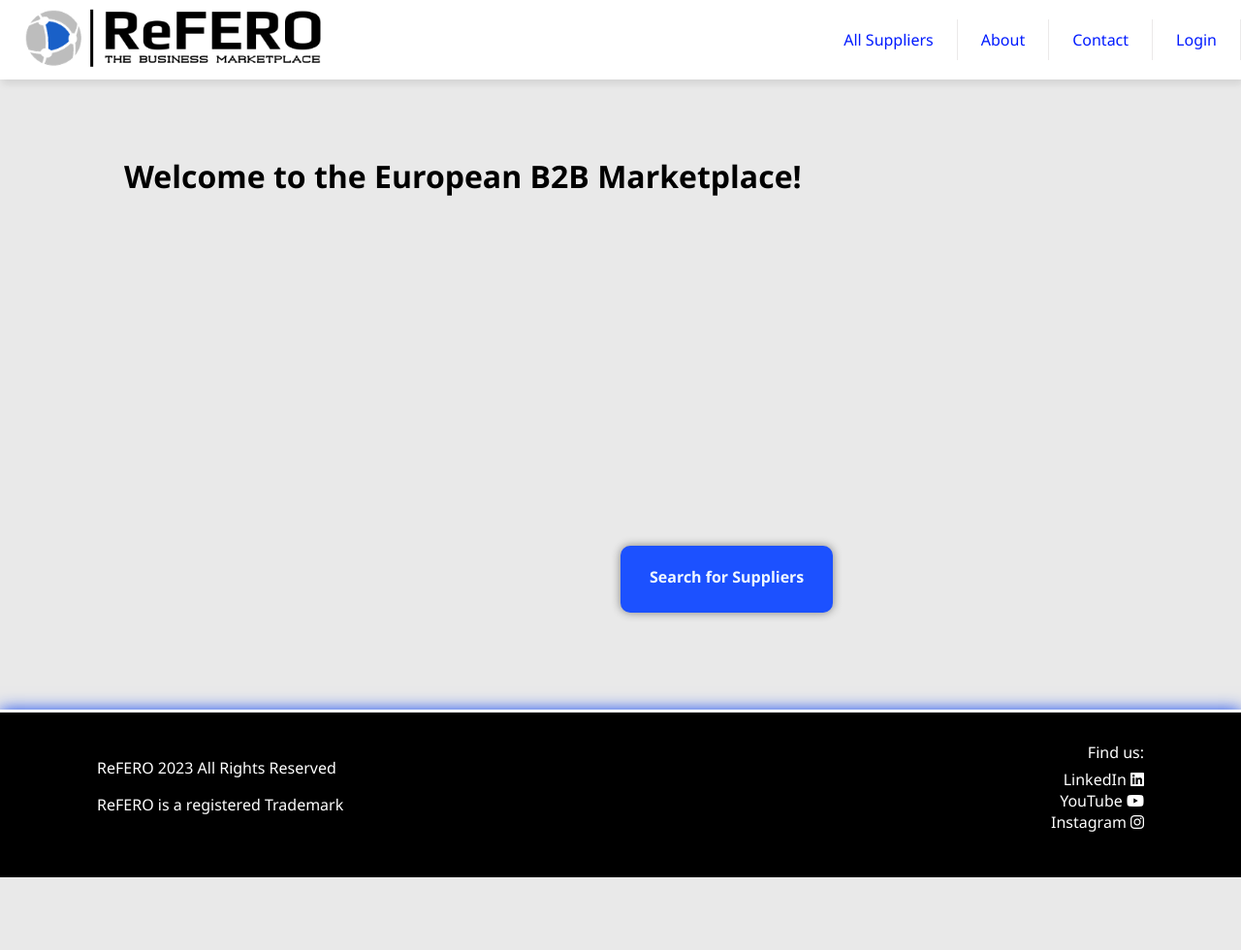
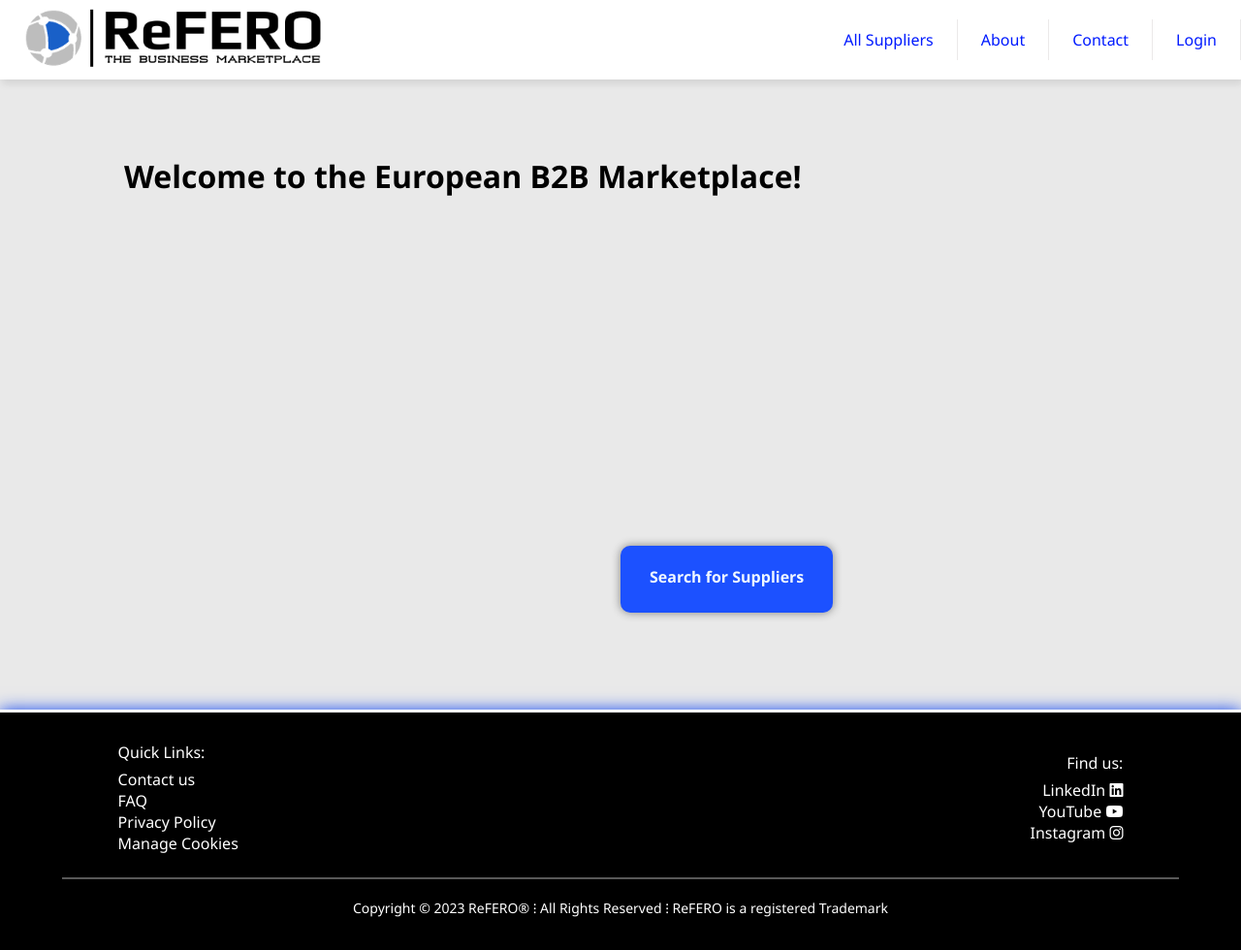
Before and after one commit to referomp/referomp.github.io, a plain HTML site: page index.html in a window 1280 px wide. Shown: the whole page at 97% size. Before the commit the page ends 905 px from the top, so only its background shows below. Drawn offline with nearby package versions, Linux system fonts and the light colour scheme.

Commit message:
upload01/10

```diff
--- a/index.html
+++ b/index.html
@@ -48,11 +48,17 @@
 <!-- Footer -->
 
     <footer>
-        <div class="trademark">
-            <p>ReFERO 2023 All Rights Reserved</p>
-            ReFERO is a registered Trademark
+        <div class="footerflex">
+            <div class="quicklinks">
+                Quick Links:
+                <ul>
+                    <li><a href="">Contact us</a></li>
+                    <li><a href="">FAQ</a></li>
+                    <li><a href="">Privacy Policy</a></li>
+                    <li><a href="">Manage Cookies</a></li>
+                </ul>
             </div>
-        <div class="links">
+            <div class="socialmedia">
                 Find us:
                 <ul>
                     <li><a href="https://www.linkedin.com/in/prodromos-theodoridis/" target="_blank">LinkedIn <i class="fa-brands fa-linkedin"></i></a></li>
@@ -60,6 +66,13 @@
                     <li><a href="https://www.instagram.com/" target="_blank">Instagram <i class="fa-brands fa-instagram"></i></a></li>
                 </ul>
             </div>
+        </div>
+        <div>
+            <hr>
+        </div>
+        <div class="trademark">
+            <p>Copyright &copy; 2023 ReFERO&reg; &#8285; All Rights Reserved &#8285; ReFERO is a registered Trademark</p>
+        </div>
     </footer>
 
 </body>
--- a/style.css
+++ b/style.css
@@ -78,34 +78,79 @@ html body {
 footer {
     background-color: black;
     color: white;
-    padding: 30px 100px 30px 100px;
+    text-align: center;
+    padding: 30px 5% 20px 5%;
     margin-top: 100px;
-    display: flex;
-    flex-direction: row;
-    justify-content: space-between;
     box-shadow: 0px 0px 16px rgb(22, 73, 240);
     border-top: 3px solid white;
 }
 
+footer .trademark {
+    margin-top: 20px;
+    font-size: 14px;
+}
+
+.footerflex {
+    display: flex;
+    flex-direction: row;
+    flex-wrap: wrap;
+    justify-content: space-between;
+    align-items: center;
+}
+
+footer hr{
+    border: 1px solid rgb(88, 88, 88);
+}
+
+
 /* Footer Links */
 
-.links {
+    /* Social Media */
+
+.socialmedia {
+    width: auto;
     text-align: right;
     margin: 0px;
+    padding-right: 5%;
 }
 
-.links ul{
+.socialmedia ul{
     list-style: none;
     text-align: right;
     margin-top: 6px;
 }
-
-.links a{
+.socialmedia a{
     color: white;
     text-decoration: none;
 }
 
-.links a:hover{
+.socialmedia a:hover{
     color: rgb(52, 118, 218);
     text-decoration: none;
 }
+
+    /* Quick Links (FAQ, Contact, PP, Cookies) */
+
+.quicklinks {
+    width: auto;
+    text-align: left;
+    margin: 0px;
+    padding-left: 5%;
+}
+
+.quicklinks ul {
+    list-style-type: none;
+    padding: 0;
+    text-align: left;
+    margin-top: 6px;
+}
+
+.quicklinks a{
+    color: white;
+    text-decoration: none;
+}
+
+.quicklinks a:hover{
+    color: rgb(52, 118, 218);
+    text-decoration: none;
+}
```
Lines whose indentation alone changed are shown as unchanged.
